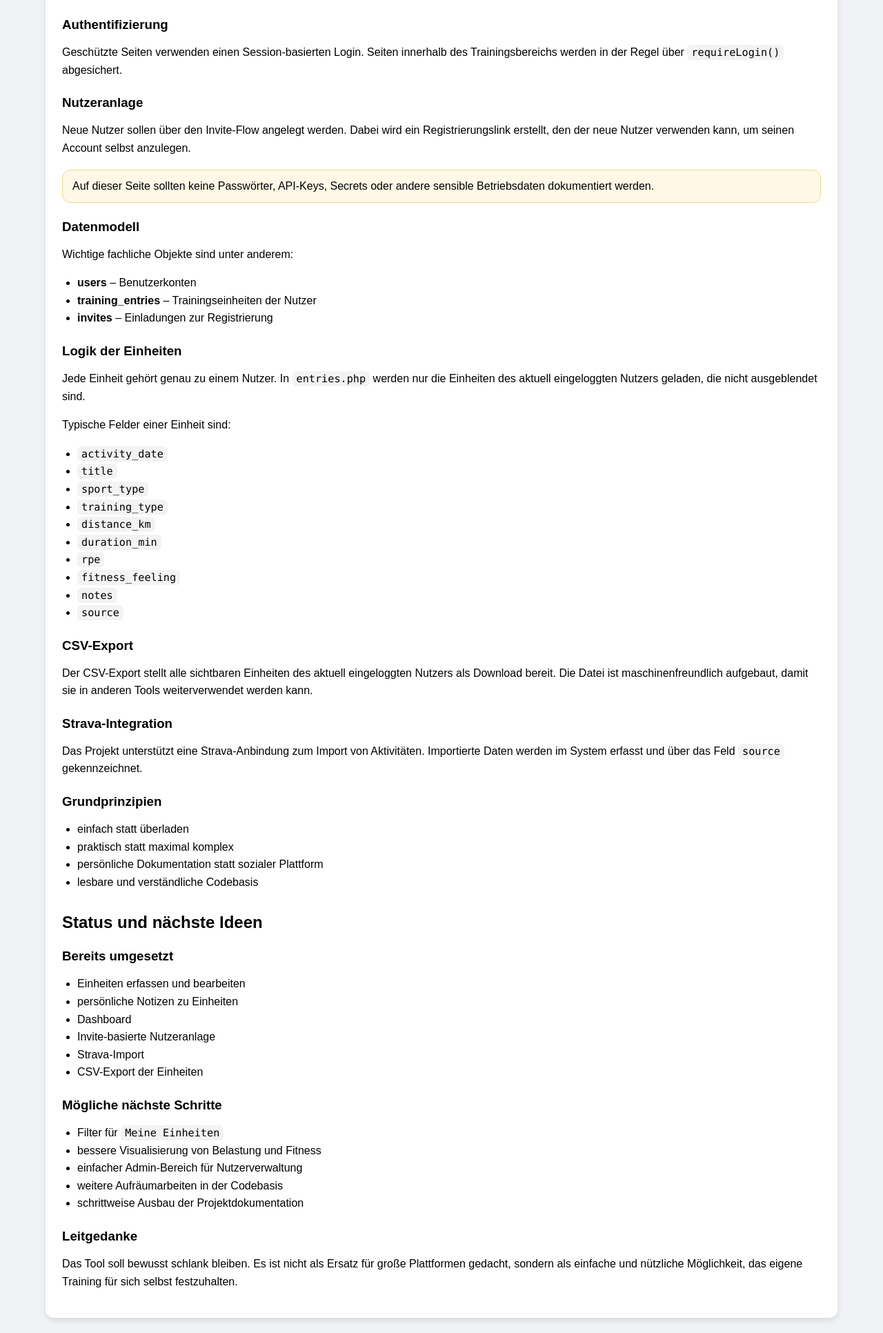
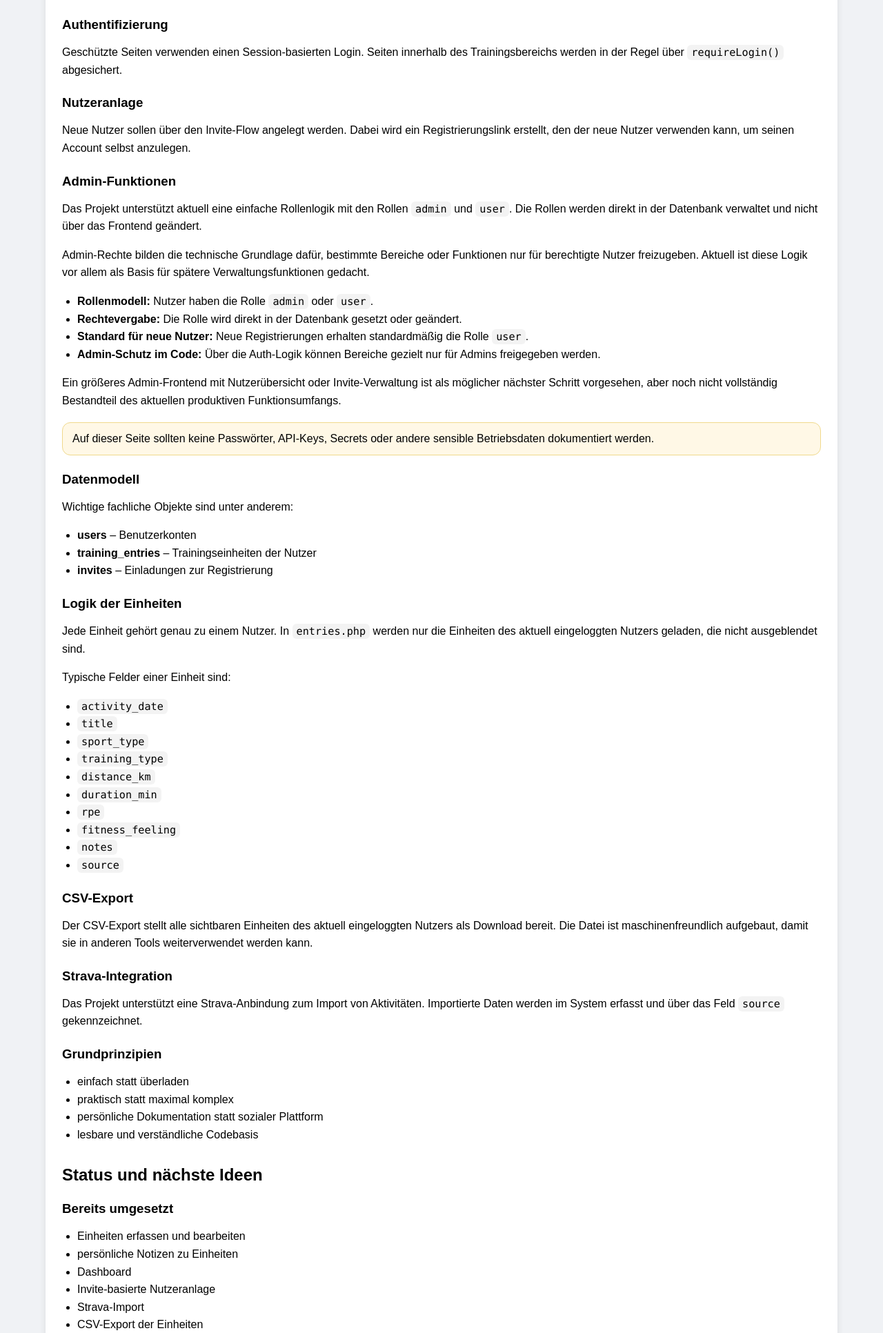
Before and after one commit to maximilianjung2/git_test_repo, a PHP site: page /Training/wiki.php in a window 1280 px wide. Shown: the part 2466-4398 px from the top of the page at 69% size. Run offline with PHP 8.4, Linux system fonts and the light colour scheme.

Commit message:
wiki update zu admin rollen und funktionen

```diff
--- a/spvgg1879lauftreff/Training/wiki.php
+++ b/spvgg1879lauftreff/Training/wiki.php
@@ -249,6 +249,29 @@
                 den der neue Nutzer verwenden kann, um seinen Account selbst anzulegen.
             </p>
 
+            <h3>Admin-Funktionen</h3>
+            <p>
+                Das Projekt unterstützt aktuell eine einfache Rollenlogik mit den Rollen <code>admin</code> und <code>user</code>.
+                Die Rollen werden direkt in der Datenbank verwaltet und nicht über das Frontend geändert.
+            </p>
+
+            <p>
+                Admin-Rechte bilden die technische Grundlage dafür, bestimmte Bereiche oder Funktionen nur für berechtigte Nutzer
+                freizugeben. Aktuell ist diese Logik vor allem als Basis für spätere Verwaltungsfunktionen gedacht.
+            </p>
+
+            <ul>
+                <li><strong>Rollenmodell:</strong> Nutzer haben die Rolle <code>admin</code> oder <code>user</code>.</li>
+                <li><strong>Rechtevergabe:</strong> Die Rolle wird direkt in der Datenbank gesetzt oder geändert.</li>
+                <li><strong>Standard für neue Nutzer:</strong> Neue Registrierungen erhalten standardmäßig die Rolle <code>user</code>.</li>
+                <li><strong>Admin-Schutz im Code:</strong> Über die Auth-Logik können Bereiche gezielt nur für Admins freigegeben werden.</li>
+            </ul>
+
+            <p>
+                Ein größeres Admin-Frontend mit Nutzerübersicht oder Invite-Verwaltung ist als möglicher nächster Schritt vorgesehen,
+                aber noch nicht vollständig Bestandteil des aktuellen produktiven Funktionsumfangs.
+            </p>
+
             <div class="wiki-note">
                 Auf dieser Seite sollten keine Passwörter, API-Keys, Secrets oder andere sensible Betriebsdaten dokumentiert werden.
             </div>
@@ -319,7 +342,6 @@
             <ul>
                 <li>Filter für <code>Meine Einheiten</code></li>
                 <li>bessere Visualisierung von Belastung und Fitness</li>
-                <li>einfacher Admin-Bereich für Nutzerverwaltung</li>
                 <li>weitere Aufräumarbeiten in der Codebasis</li>
                 <li>schrittweise Ausbau der Projektdokumentation</li>
             </ul>
```
